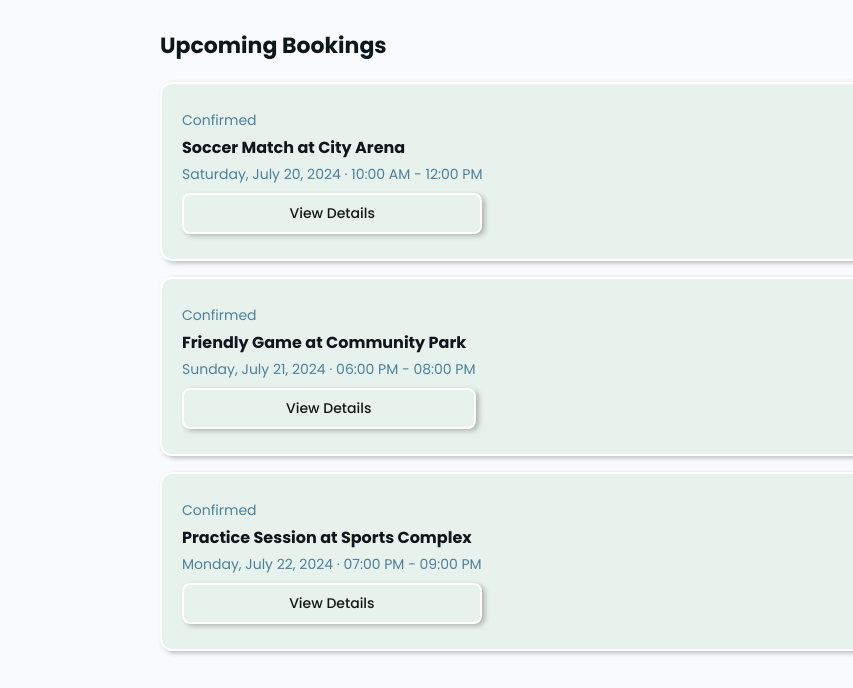
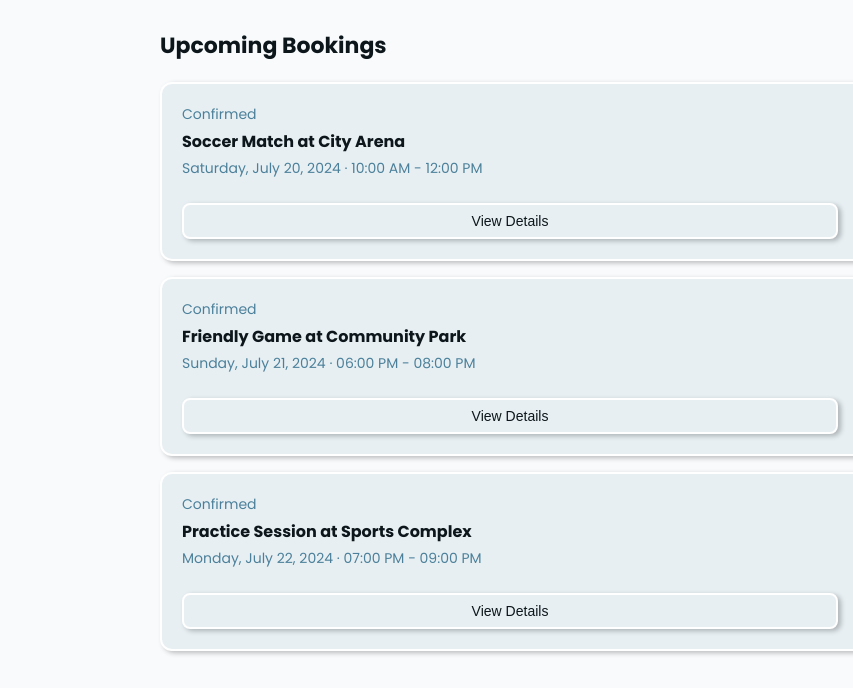
Before and after one commit to Sumeet2108/turf-app, a plain HTML site: page mybookings3.html in a window 1280 px wide. Shown: the part 250-938 px from the top of the page, 0-853 px from the left. Drawn offline with Linux system fonts and the light colour scheme.

Commit message:
updated mybookings3.html

```diff
--- a/mybookings3.html
+++ b/mybookings3.html
@@ -139,17 +139,16 @@
       gap: 16px;
     }
     .booking-card {
-      background: #E8F2ED;
+      background: var(--btn-bg);
       border-radius: 12px;
       box-shadow: 3px 2px 5px 0 rgba(0,0,0,0.25);
       display: flex;
       justify-content: space-between;
       align-items: center;
       padding: 20px;
-      border: 2px solid #fff;
+      border: 2px solid var(--bg-card);
       /* margin-bottom: 16px; */
       box-sizing: border-box;
-    }
     }
     .booking-info {
       display: flex;
@@ -173,20 +172,23 @@
     }
     .details-btn {
       margin-top: 8px;
-      border: 2px solid #fff;   /* White stroke */
+      border: 2px solid var(--bg-card);   /* White stroke */
       border-radius: 8px;
-      background: #E8F2ED;
+      background: var(--btn-bg);
       padding: 8px 16px;
       box-shadow: 3px 2px 5px rgba(0,0,0,0.25);
       font-weight: 500;
-      color: #0F1A14;
+      color: var(--text-main);
       cursor: pointer;
       font-size: 14px;
-      transition: background 0.2s;
+      transition: background 0.2s, transform 0.08s;
       text-decoration: none;
-      display: flex;
+      display: inline-flex;
+      align-items: center;
       justify-content: center;
     }
+    .details-btn:hover { background: #dbe7ee; transform: translateY(-1px); }
+    .details-btn:focus { outline: 3px solid rgba(33,196,93,0.15); outline-offset: 2px; }
     .booking-card img {
       width: 240px;
       height: 135px;
@@ -249,7 +251,7 @@
             <div class="turf-name">Soccer Match at City Arena</div>
             <div class="booking-time">Saturday, July 20, 2024 · 10:00 AM - 12:00 PM</div>
           </div>
-          <a href="#" class="details-btn">View Details</a>
+          <button type="button" class="details-btn">View Details</button>
         </div>
         <img src="https://images.unsplash.com/photo-1529900748604-07564a03e7a6?w=400" alt="City Arena">
       </div>
@@ -261,7 +263,7 @@
             <div class="turf-name">Friendly Game at Community Park</div>
             <div class="booking-time">Sunday, July 21, 2024 · 06:00 PM - 08:00 PM</div>
           </div>
-          <a href="#" class="details-btn">View Details</a>
+          <button type="button" class="details-btn">View Details</button>
         </div>
         <img src="https://images.unsplash.com/photo-1574629810360-7efbbe195018?w=400" alt="Community Park">
       </div>
@@ -273,7 +275,7 @@
             <div class="turf-name">Practice Session at Sports Complex</div>
             <div class="booking-time">Monday, July 22, 2024 · 07:00 PM - 09:00 PM</div>
           </div>
-          <a href="#" class="details-btn">View Details</a>
+          <button type="button" class="details-btn">View Details</button>
         </div>
         <img src="https://images.unsplash.com/photo-1551958219-acbc608c6377?w=400" alt="Sports Complex">
       </div>
```
